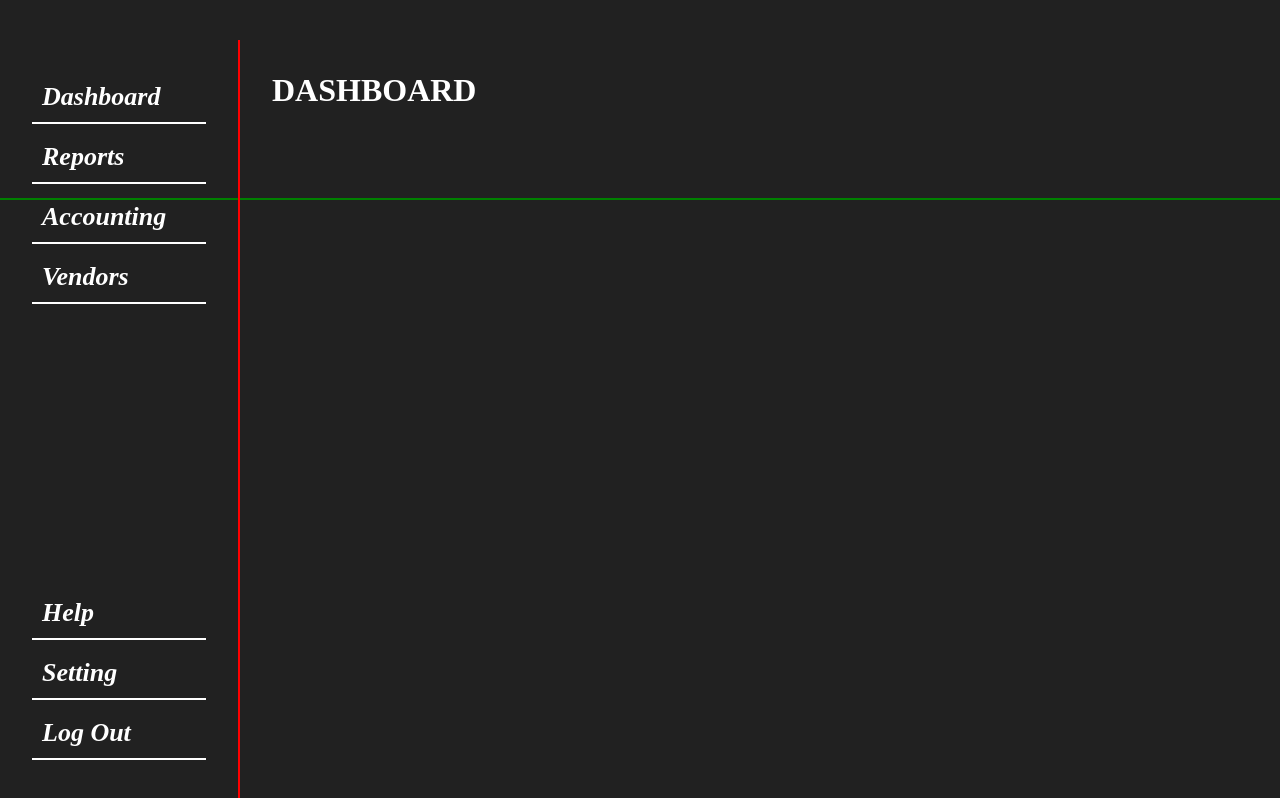
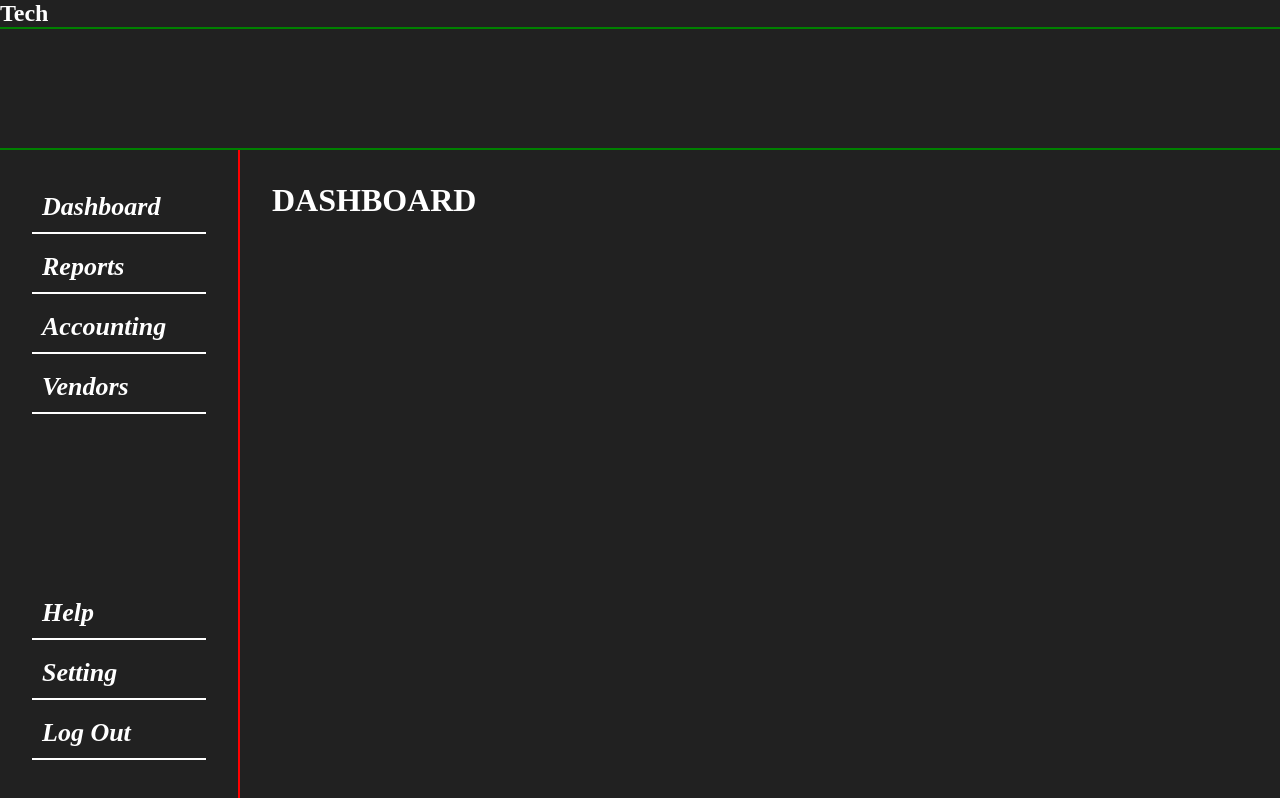
Before and after one commit to Correa95/Accounting-Software, a React app in the folder frontend/: page / in a window 1280 px wide. Built offline with nearby package versions, Linux system fonts and the light colour scheme; the HTML template or start-up script is replaced by a standard one.

Commit message:
styling the navivation

```diff
--- a/frontend/src/App.css
+++ b/frontend/src/App.css
@@ -13,7 +13,7 @@ body,
 .app {
   height: 100vh;
   display: grid;
-  grid-template-rows: 40px 1fr;
+  grid-template-rows: 150px 1fr;
   color: #fff;
   background-color: #212121;
 }
--- a/frontend/src/components/NavBar.css
+++ b/frontend/src/components/NavBar.css
@@ -1,5 +1,4 @@
 .navBarContainer {
   /* width: 100vw; */
-  height: 200px;
   border-bottom: 2px solid green;
 }
--- a/frontend/src/components/NavBar.jsx
+++ b/frontend/src/components/NavBar.jsx
@@ -2,7 +2,8 @@ import "./navBar.css";
 function NavBar() {
   return (
     <div className="navBarContainer">
-      <div className="logo"></div>
+      <h1>Tech</h1>
+
       <div className="notification">
         <div className="btn"></div>
       </div>
```
